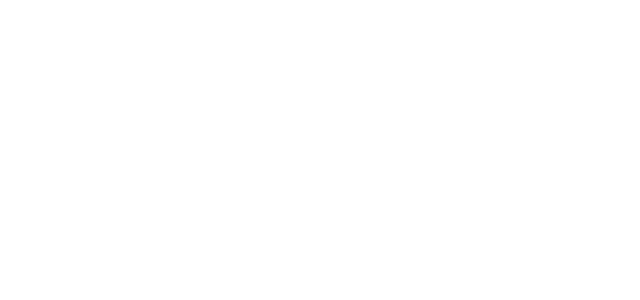
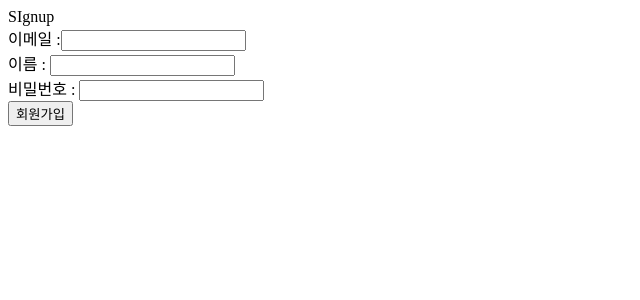
Before and after one commit to FrontendPrac/R_SpartaCodingClub, a React (Create React App) app: page /signup in a window 1280 px wide. Before the commit this address had no page. Shown: the top 300 px of the page, without its empty margins (0-640 px from the left). Built offline with nearby package versions, Linux system fonts and the light colour scheme.

Commit message:
firsbase signup

```diff
--- a/src/App.js
+++ b/src/App.js
@@ -7,6 +7,7 @@
 import Fetch from "./pages/Fetch";
 import Axios from "./pages/Axios";
 import HomeworkAPI from "./pages/HomeworkAPI";
+import Signup from "./pages/SIgnup";
 
 function App() {
   const [listTIL, setListTIL] = useState([]);
@@ -22,6 +23,7 @@
         <Route path="/fetch" element={<Fetch />} />
         <Route path="/axios" element={<Axios />} />
         <Route path="/homework-api" element={<HomeworkAPI />} />
+        <Route path="/signup" element={<Signup />} />
         <Route path="/myself/:index" element={<Myself />} /> {/* 동적 라우팅 */}
       </Routes>
     </div>
--- /dev/null
+++ b/src/pages/SIgnup.js
@@ -0,0 +1,46 @@
+import { auth, db } from "../shared/firebase";
+import { createUserWithEmailAndPassword } from "firebase/auth";
+import { collection, addDoc } from "firebase/firestore";
+import { useRef } from "react";
+
+const Signup = () => {
+  // Ref
+  const email_ref = useRef();
+  const name_ref = useRef();
+  const password_ref = useRef();
+
+  // 회원가입 로직
+  const onClickSignup = async () => {
+    const user = await createUserWithEmailAndPassword(
+      auth,
+      email_ref.current.value,
+      password_ref.current.value
+    );
+    console.log("user: ", user);
+
+    const user_doc = await addDoc(collection(db, "users"), {
+      name: name_ref.current.value,
+      email: user.user.email,
+    });
+
+    console.log("user_doc", user_doc);
+  };
+
+  return (
+    <>
+      <div>SIgnup</div>
+      <div>
+        이메일 :<input type="text" ref={email_ref} />
+      </div>
+      <div>
+        이름 : <input type="text" ref={name_ref} />
+      </div>
+      <div>
+        비밀번호 : <input type="password" ref={password_ref} />
+      </div>
+      <button onClick={onClickSignup}>회원가입</button>
+    </>
+  );
+};
+
+export default Signup;
--- a/src/shared/firebase.js
+++ b/src/shared/firebase.js
@@ -1,5 +1,6 @@
 import { initializeApp } from "firebase/app";
-import { getAuth } from "firebase/auth";
+import { getAuth } from "firebase/auth"; // Authentication
+import { getFirestore } from "firebase/firestore"; // Firestore
 
 const firebaseConfig = {
   apiKey: "AIzaSyCeeMzaEpHe4TlYr08ZFE1ozdemvf5_ThQ",
@@ -14,4 +15,5 @@
 const app = initializeApp(firebaseConfig);
 
 export const auth = getAuth();
+export const db = getFirestore(app);
 export default app;
```
Also changed, not shown: 1 other file (tests, documents, lock files or other folders).
